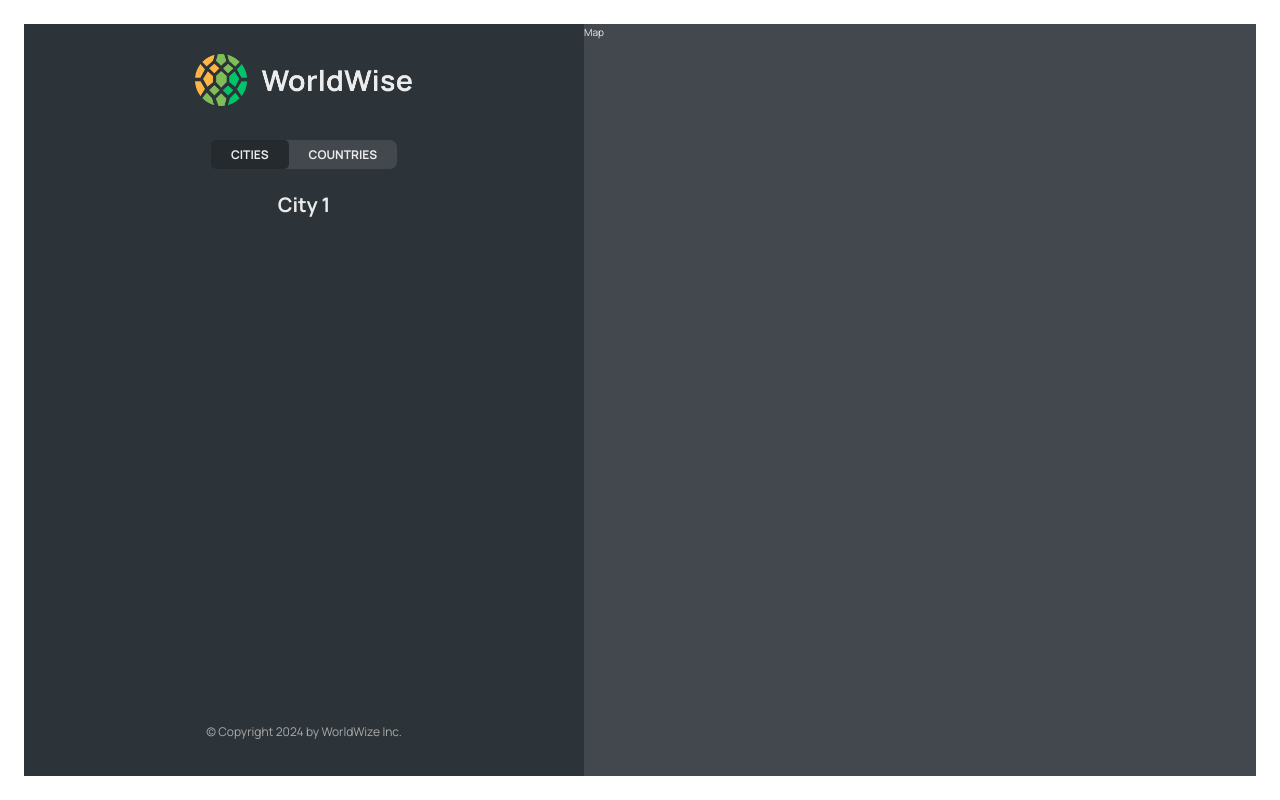
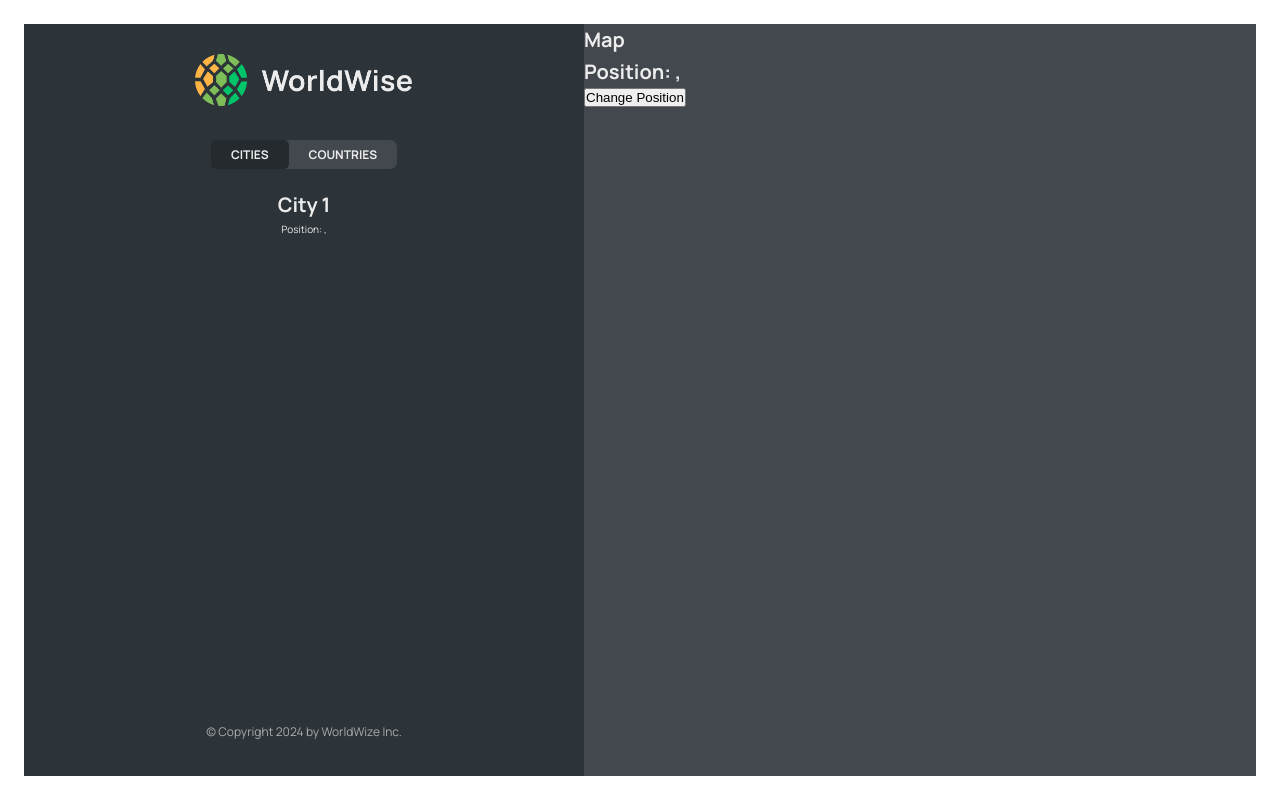
Before and after one commit to tabish-javed/react_worldwize, a React (Vite) app: page /app/cities/1 in a window 1280 px wide. Built offline with nearby package versions, Linux system fonts and the light colour scheme; data requests are answered from the project's data file.

Commit message:
added reading and setting query string

```diff
--- a/package.json
+++ b/package.json
@@ -1,5 +1,10 @@
 {
   "name": "worldwize",
+  "author": {
+    "name": "TABISH JAVED",
+    "email": "tabishjaved@hotmail.com",
+    "url": "https://tabishjaved.netlify.app"
+  },
   "private": true,
   "version": "0.0.0",
   "type": "module",
--- a/src/components/City.jsx
+++ b/src/components/City.jsx
@@ -1,4 +1,4 @@
-import { useParams } from "react-router-dom";
+import { useParams, useSearchParams } from "react-router-dom";
 import styles from "./City.module.css";
 
 const formatDate = (date) =>
@@ -11,6 +11,10 @@
 
 function City () {
   const { id } = useParams()
+  const [searchParams, setSearchParams] = useSearchParams()
+
+  const lat = searchParams.get('lat')
+  const lng = searchParams.get('lng')
 
   // TEMP DATA
   const currentCity = {
@@ -22,7 +26,12 @@
 
   const { cityName, emoji, date, notes } = currentCity;
 
-  return <h1>City { id }</h1>
+  return (
+    <>
+      <h1>City { id }</h1>
+      <p>Position: { lat }, { lng }</p>
+    </>
+  )
   // return (
   //   <div className={ styles.city }>
   //     <div className={ styles.row }>
--- a/src/components/CityItem.jsx
+++ b/src/components/CityItem.jsx
@@ -9,11 +9,11 @@
   }).format(new Date(date))
 
 function CityItem ({ city }) {
-  const { cityName, emoji, date, id } = city
+  const { cityName, emoji, date, id, position } = city
 
   return (
     <li>
-      <Link className={ styles.cityItem } to={ `${id}` }>
+      <Link className={ styles.cityItem } to={ `${id}?lat=${position.lat}&lng=${position.lng}` }>
         <span className={ styles.emoji }>{ emoji }</span>
         <h3 className={ styles.name }>{ cityName }</h3>
         <time className={ styles.date }>({ formatDate(date) })</time>
--- a/src/components/Map.jsx
+++ b/src/components/Map.jsx
@@ -1,9 +1,17 @@
+import { useSearchParams } from 'react-router-dom'
 import styles from './Map.module.css'
 
 function Map () {
+  const [searchParams, setSearchParams] = useSearchParams()
+
+  const lat = searchParams.get('lat')
+  const lng = searchParams.get('lng')
+
   return (
     <div className={ styles.mapContainer }>
-      Map
+      <h1>Map</h1>
+      <h1>Position: { lat }, { lng }</h1>
+      <button onClick={ () => setSearchParams({ lat: 23, lng: 50 }) }>Change Position</button>
     </div>
   )
 }
```
